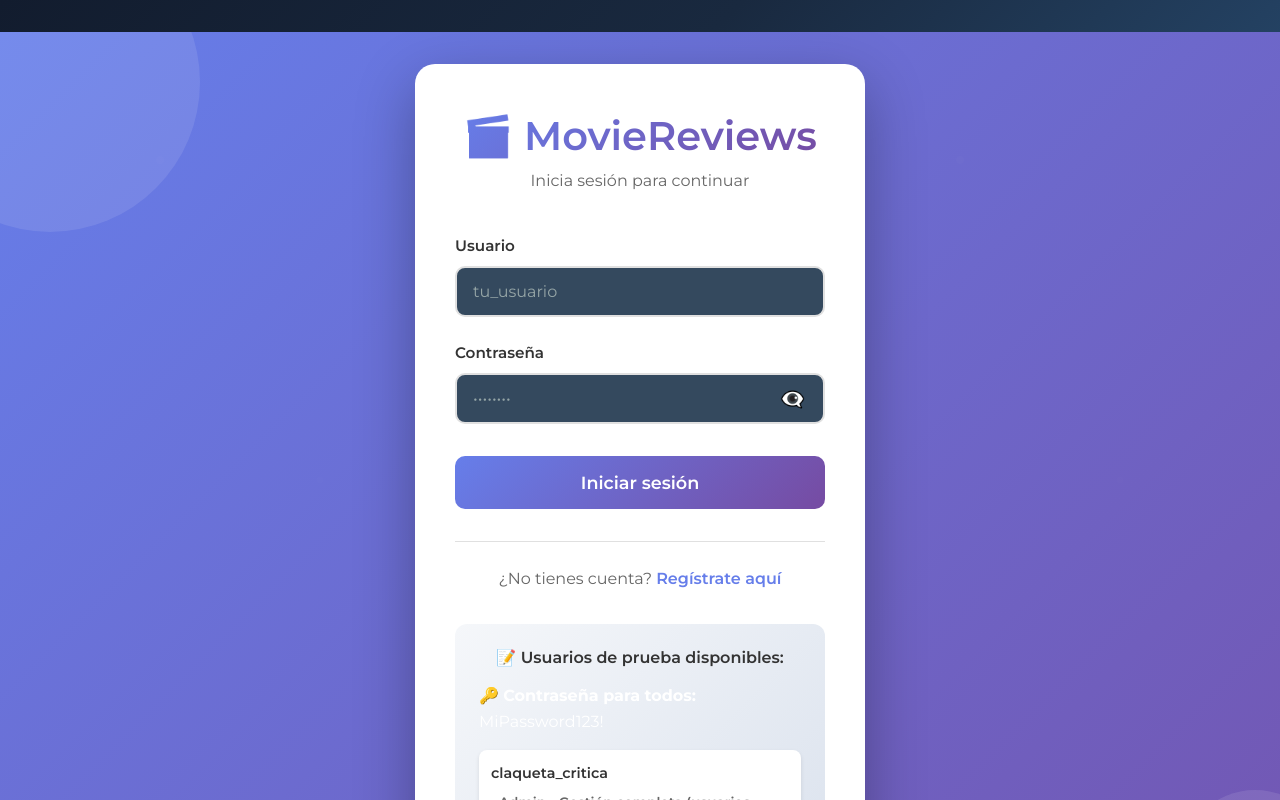
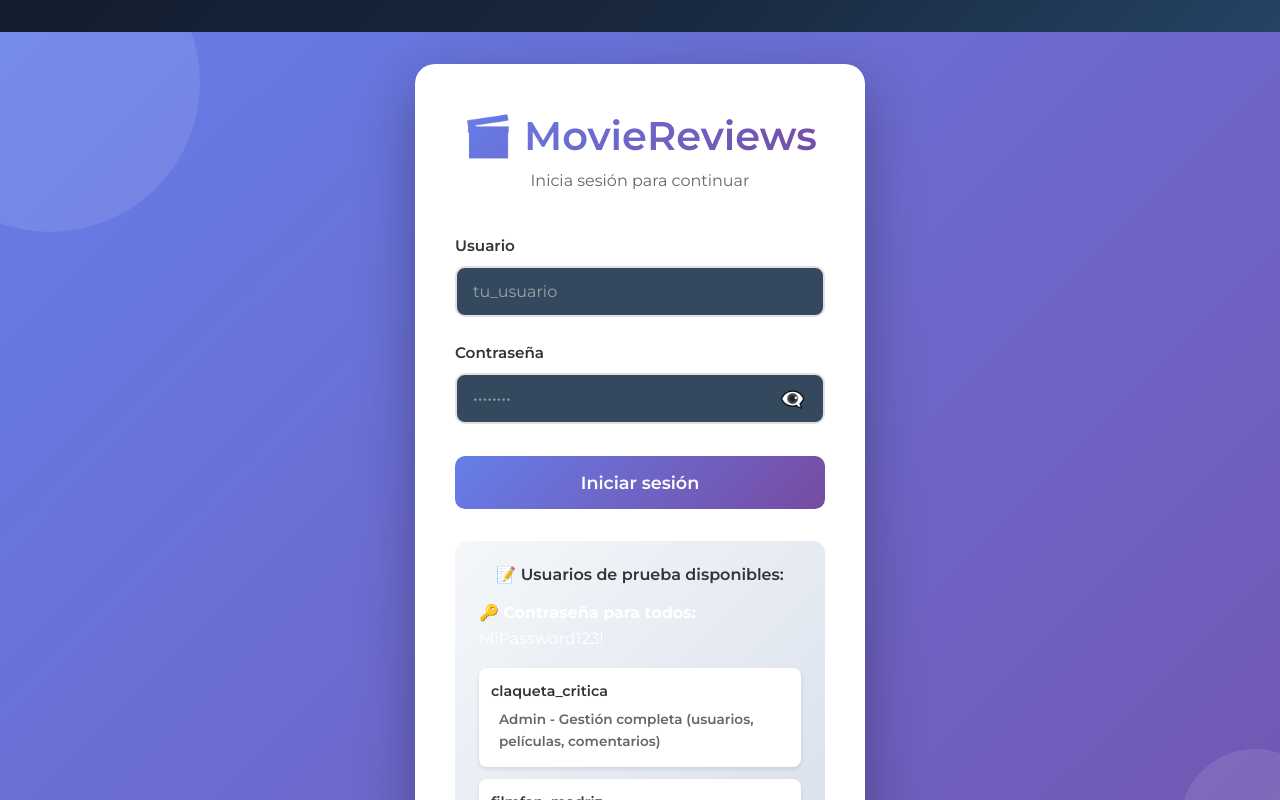
Before and after one commit to maxirosso/Front-End-TP-Desarrollo-Apis-2, a React (Create React App) app: page /login in a window 1280 px wide. Shown: the top 800 px of the page. Built offline with nearby package versions, Linux system fonts and the light colour scheme; no server answers.

Commit message:
Elimino el boton de registrar

```diff
--- a/src/pages/Login.jsx
+++ b/src/pages/Login.jsx
@@ -146,11 +146,11 @@ const Login = () => {
           </button>
         </form>
 
-        <div className="login-footer">
+        {/* <div className="login-footer">
           <p>
             ¿No tienes cuenta? <Link to="/register">Regístrate aquí</Link>
           </p>
-        </div>
+        </div> */}
 
         {/* Información de usuarios de prueba */}
         <div className="usuarios-prueba">
```
